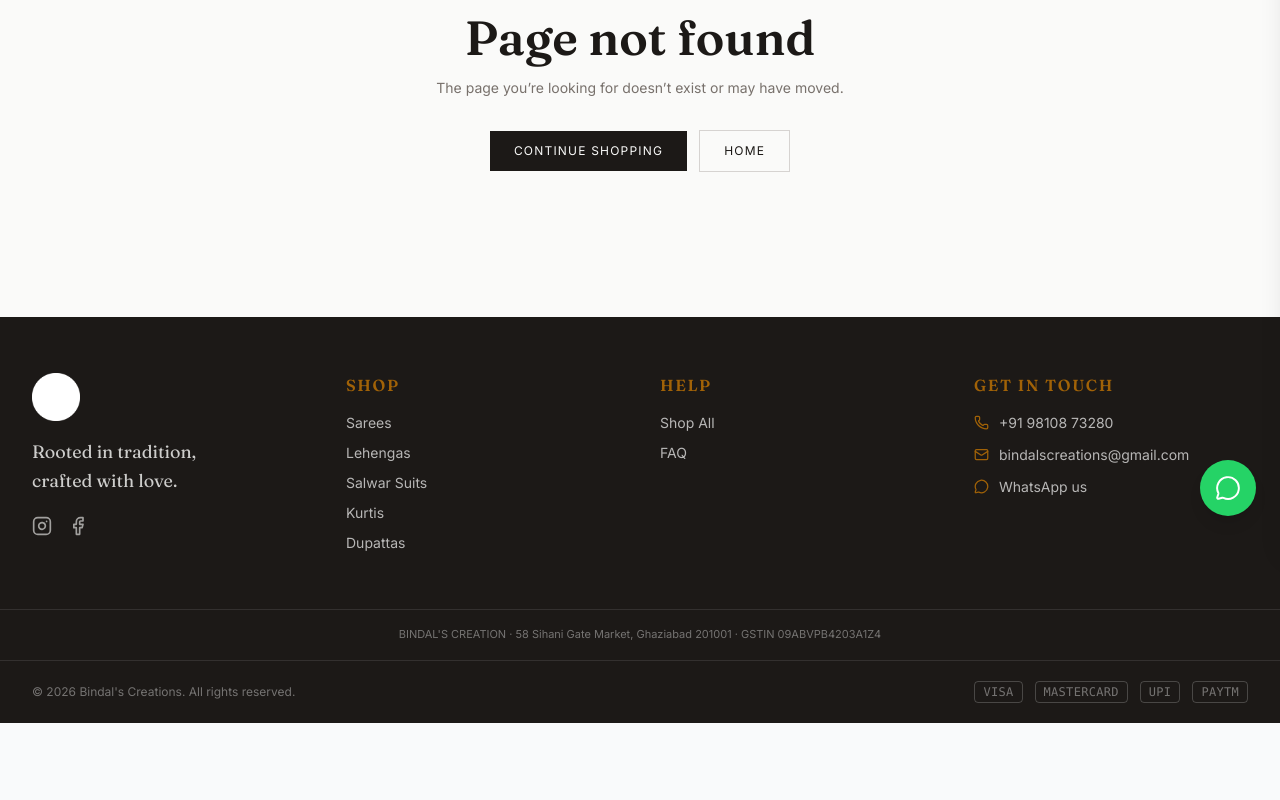
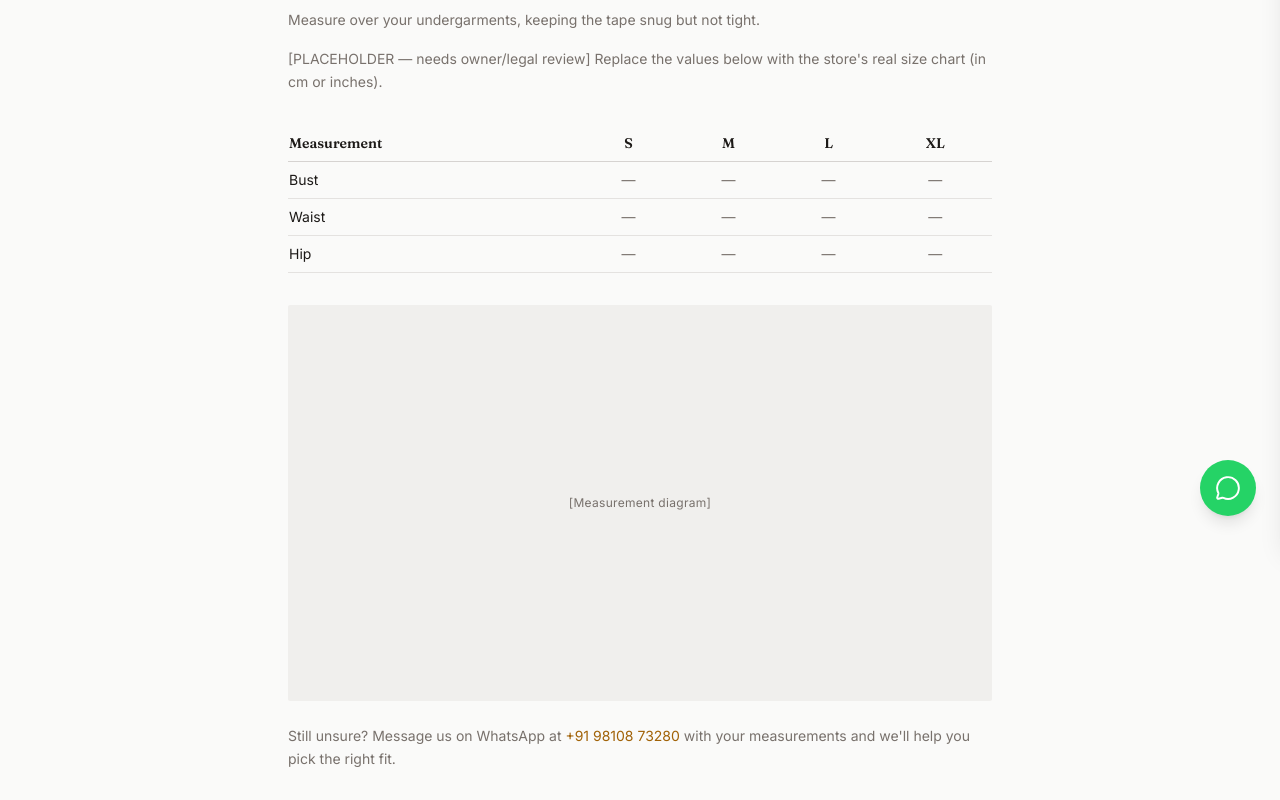
Before and after one commit to ab1ndal/InventoryManagement, a React (Create React App) app: page /size-guide in a window 1280 px wide. Shown: the part 260-1060 px from the top of the page. Before the commit the page ends 983 px from the top, so only its background shows below. Built offline with nearby package versions, Linux system fonts and the light colour scheme; no server answers.

Commit message:
Storefront brochure: Size guide page + PDP link + route

```diff
--- a/src/App.js
+++ b/src/App.js
@@ -17,6 +17,7 @@ import PrivacyPolicyPage from "./storefront/pages/policies/PrivacyPolicyPage";
 import TermsPage from "./storefront/pages/policies/TermsPage";
 import AboutPage from "./storefront/pages/AboutPage";
 import ContactPage from "./storefront/pages/ContactPage";
+import SizeGuidePage from "./storefront/pages/SizeGuidePage";
 import UnauthorizedPage from "./pages/UnauthorizedPage";
 import { Toaster } from "sonner";
 import "react-datepicker/dist/react-datepicker.css";
@@ -58,6 +59,7 @@ function App() {
             <Route path="policies/terms" element={<TermsPage />} />
             <Route path="about" element={<AboutPage />} />
             <Route path="contact" element={<ContactPage />} />
+            <Route path="size-guide" element={<SizeGuidePage />} />
             <Route path="*" element={<NotFoundPage />} />
           </Route>
 
--- a/src/storefront/pages/ProductDetailPage.jsx
+++ b/src/storefront/pages/ProductDetailPage.jsx
@@ -301,6 +301,12 @@ export default function ProductDetailPage() {
                   No variants available.
                 </p>
               )}
+              <Link
+                to="/size-guide"
+                className="inline-block mt-4 text-xs font-sans tracking-wide text-storefront-muted hover:text-storefront-gold underline underline-offset-2 transition-colors"
+              >
+                Size guide
+              </Link>
             </div>
 
             {/* Quantity selector */}
--- /dev/null
+++ b/src/storefront/pages/SizeGuidePage.jsx
@@ -0,0 +1,73 @@
+import React from "react";
+import StaticPage from "../components/StaticPage";
+import { MEASURE_INTRO, SIZE_ROWS } from "./sizeGuideContent";
+
+const SIZES = ["S", "M", "L", "XL"];
+
+export default function SizeGuidePage() {
+  return (
+    <StaticPage
+      eyebrow="Sizing"
+      title="Size Guide"
+      seoDescription="How to measure and choose the right size at Bindal's Creations. Unsure? Message us on WhatsApp."
+    >
+      <div className="space-y-4 mb-8">
+        {MEASURE_INTRO.map((para, i) => (
+          <p key={i} className="text-sm text-storefront-muted font-sans leading-relaxed">
+            {para}
+          </p>
+        ))}
+      </div>
+
+      <div className="overflow-x-auto mb-8">
+        <table className="w-full text-sm font-sans border-collapse">
+          <thead>
+            <tr className="border-b border-storefront-border text-left">
+              <th className="py-2 pr-4 font-display font-semibold text-storefront-charcoal">
+                Measurement
+              </th>
+              {SIZES.map((s) => (
+                <th
+                  key={s}
+                  scope="col"
+                  className="py-2 px-3 font-display font-semibold text-storefront-charcoal text-center"
+                >
+                  {s}
+                </th>
+              ))}
+            </tr>
+          </thead>
+          <tbody>
+            {SIZE_ROWS.map((row) => (
+              <tr key={row.label} className="border-b border-storefront-border/60">
+                <td className="py-2 pr-4 text-storefront-charcoal">{row.label}</td>
+                {SIZES.map((s) => (
+                  <td key={s} className="py-2 px-3 text-center text-storefront-muted tabular-nums">
+                    {row[s]}
+                  </td>
+                ))}
+              </tr>
+            ))}
+          </tbody>
+        </table>
+      </div>
+
+      <div className="aspect-[16/9] bg-storefront-border/30 rounded-sm flex items-center justify-center text-storefront-muted text-xs font-sans tracking-wide mb-6">
+        [Measurement diagram]
+      </div>
+
+      <p className="text-sm text-storefront-muted font-sans leading-relaxed">
+        Still unsure? Message us on WhatsApp at{" "}
+        <a
+          href="https://wa.me/919810873280?text=Hi,%20I%20need%20help%20with%20sizing"
+          target="_blank"
+          rel="noopener noreferrer"
+          className="text-storefront-gold hover:underline"
+        >
+          +91 98108 73280
+        </a>{" "}
+        with your measurements and we'll help you pick the right fit.
+      </p>
+    </StaticPage>
+  );
+}
--- /dev/null
+++ b/src/storefront/pages/sizeGuideContent.js
@@ -0,0 +1,13 @@
+// Placeholder measurements — owner to replace with the store's real size chart.
+const REVIEW = "[PLACEHOLDER — needs owner/legal review]";
+
+export const MEASURE_INTRO = [
+  "Measure over your undergarments, keeping the tape snug but not tight.",
+  `${REVIEW} Replace the values below with the store's real size chart (in cm or inches).`,
+];
+
+export const SIZE_ROWS = [
+  { label: "Bust", S: "—", M: "—", L: "—", XL: "—" },
+  { label: "Waist", S: "—", M: "—", L: "—", XL: "—" },
+  { label: "Hip", S: "—", M: "—", L: "—", XL: "—" },
+];
```
Also changed, not shown: 1 other file (tests, documents, lock files or other folders).
